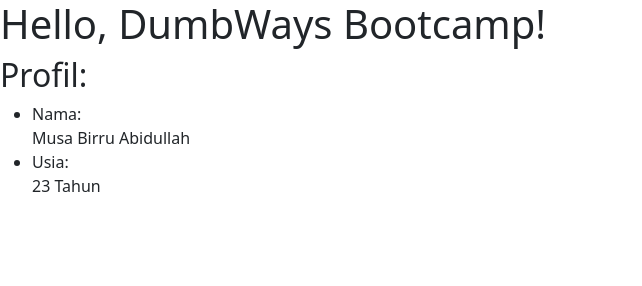
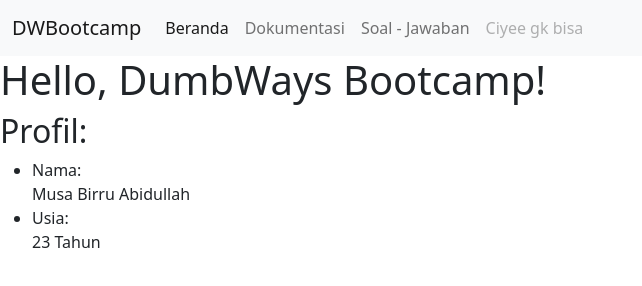
Before and after one commit to musaabid/DWBootcamp, a plain HTML site: page index.html in a window 1280 px wide. Shown: the whole page, without its empty margins (0-642 px from the left). Drawn offline with nearby package versions, Linux system fonts and the light colour scheme.

Commit message:
tambahin navbar dikit

```diff
--- a/index.html
+++ b/index.html
@@ -11,6 +11,22 @@
     <title>MusaAbid - Bootcamp DumbWays Batch 5 Online</title>
   </head>
   <body>
+    <nav class="navbar navbar-expand-lg navbar-light bg-light">
+      <div class="container-fluid">
+        <a class="navbar-brand" href="#">DWBootcamp</a>
+        <button class="navbar-toggler" type="button" data-bs-toggle="collapse" data-bs-target="#navbarNavAltMarkup" aria-controls="navbarNavAltMarkup" aria-expanded="false" aria-label="Toggle navigation">
+          <span class="navbar-toggler-icon"></span>
+        </button>
+        <div class="collapse navbar-collapse" id="navbarNavAltMarkup">
+          <div class="navbar-nav">
+            <a class="nav-link active" aria-current="page" href="#">Beranda</a>
+            <a class="nav-link" href="#">Dokumentasi</a>
+            <a class="nav-link" href="#">Soal - Jawaban</a>
+            <a class="nav-link disabled" href="#" tabindex="-1" aria-disabled="true">Ciyee gk bisa</a>
+          </div>
+        </div>
+      </div>
+    </nav>
     <h1>Hello, DumbWays Bootcamp!</h1>
 
     <h2>Profil:</h2>
```
